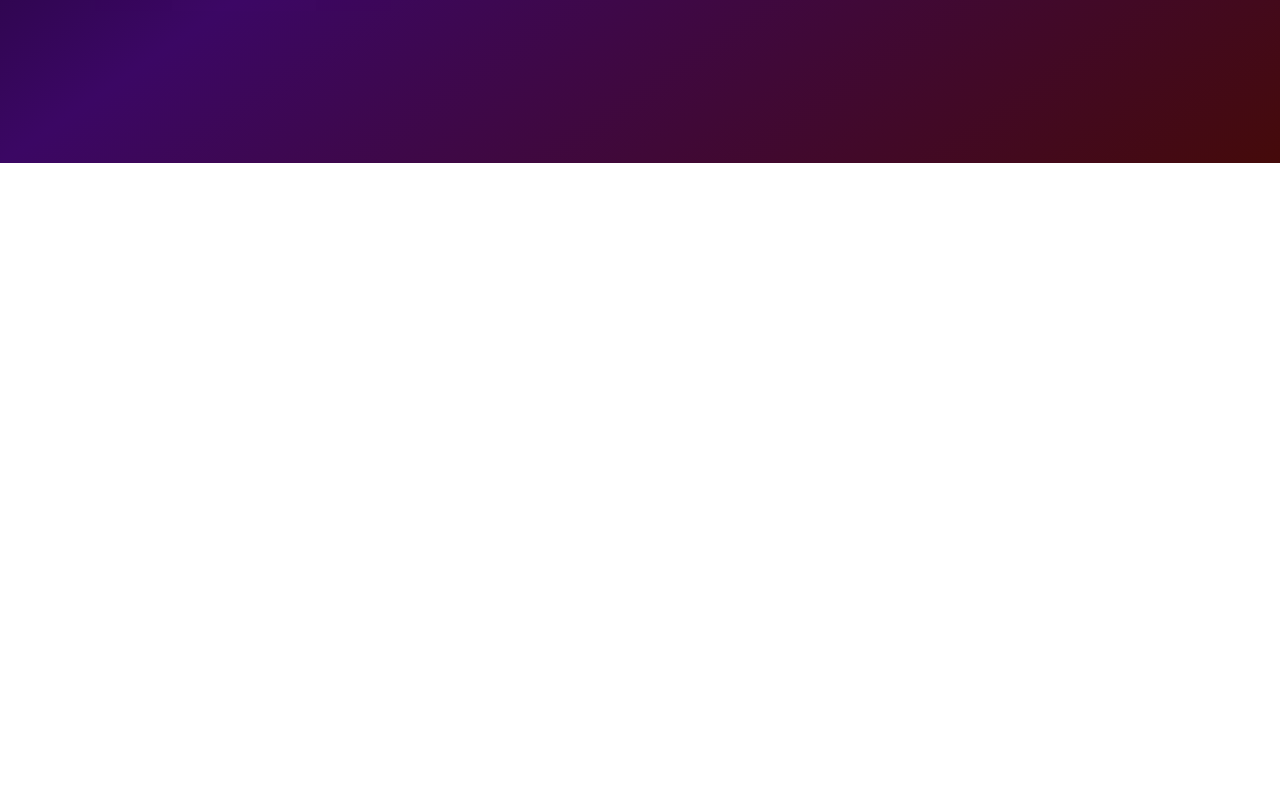
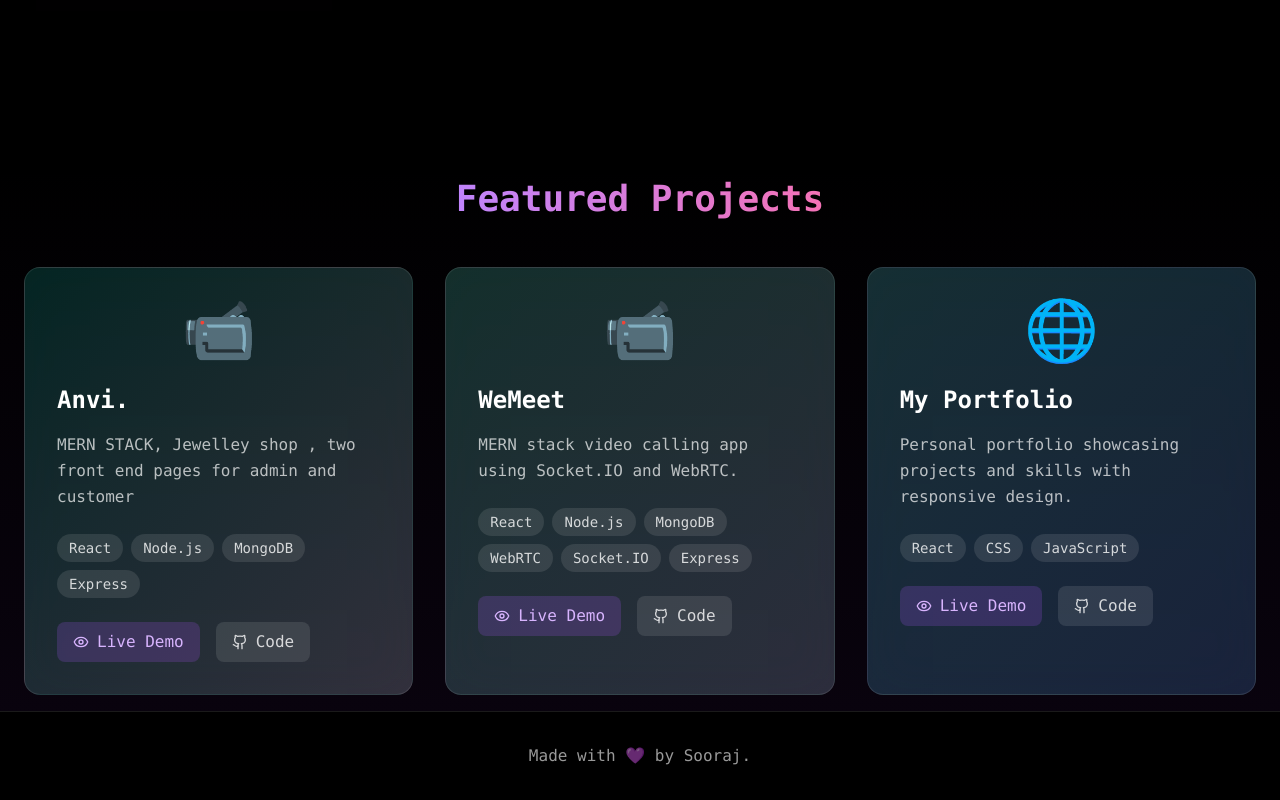
Before and after one commit to sooraj4sure/Portfolio2, a React (Vite) app: page / in a window 1280 px wide. Shown: the part 717-1517 px from the top of the page. Before the commit the page ends 880 px from the top, so only its background shows below. Built offline with nearby package versions, Linux system fonts and the light colour scheme.

Commit message:
Project live link added

```diff
--- a/src/App.jsx
+++ b/src/App.jsx
@@ -107,12 +107,11 @@ const App = () => {
 
   return (
     <div
-      className="min-h-screen bg-gradient-to-br from-black via-purple-950 to-red-950 text-white overflow-x-hidden"
-    >
+      className="min-h-screen bg-black text-green-500 overflow-x-hidden font-mono">
       {/* Custom Cursor - only on desktop */}
       {showCursor && (
         <div
-          className="fixed w-6 h-6 bg-gradient-to-r from-purple-400 to-pink-400 rounded-full pointer-events-none z-50 mix-blend-difference transition-transform duration-150 ease-out"
+          // className="fixed w-6 h-6 bg-gradient-to-r from-purple-400 to-pink-400 rounded-full pointer-events-none z-50 mix-blend-difference transition-transform duration-150 ease-out"
           style={{
             left: mousePosition.x - 12,
             top: mousePosition.y - 12,
@@ -131,13 +130,13 @@ const App = () => {
       <main className="pt-20">{renderActiveSection()}</main>
 
       {/* Footer (commented for now) */}
-      {/* <footer className="bg-black/20 backdrop-blur-xl border-t border-white/10 py-8">
+      <footer className="bg-black/20 backdrop-blur-xl border-t border-white/10 py-8">
         <div className="max-w-7xl mx-auto px-6 text-center">
           <p className="text-white/60">
-            Made with 💜 by Sooraj • © 2025 All rights reserved
+            Made with 💜 by Sooraj.
           </p>
         </div>
-      </footer> */}
+      </footer>
     </div>
   );
 };
--- a/src/components/HomeSection.jsx
+++ b/src/components/HomeSection.jsx
@@ -1,40 +1,61 @@
+
 import React from "react";
 import { motion } from "framer-motion";
-import { Mail, Download, Contact } from "lucide-react";
+import { Mail, Eye, Github } from "lucide-react";
 import { Link } from 'react-router-dom';
 import devImg from "../assets/Luffy1.png";
 
-const HomeSection = ({ typewriterText }) => (
+const HomeSection = ({ typewriterText }) => {
+  // Select first 3 projects from your projects data
+  const featuredProjects = [
+    {
+      id: 20,
+      name: "Anvi.",
+      description: "MERN STACK, Jewelley shop , two front end pages for admin and customer",
+      tech: ["React", "Node.js", "MongoDB", "Express"],
+      category: "MERN",
+      image: "📹",
+      color: "from-teal-500/20 to-blue-100/20",
+      link: "https://anvi-frontend.vercel.app/",
+      code: "https://github.com/sooraj4sure/anvi-frontend"
+    },
+    {
+      id: 5,
+      name: "WeMeet",
+      description: "MERN stack video calling app using Socket.IO and WebRTC.",
+      tech: ["React", "Node.js", "MongoDB", "WebRTC", "Socket.IO", "Express"],
+      category: "MERN",
+      image: "📹",
+      color: "from-teal-300/20 to-blue-200/20",
+      link: "https://we-meet-video-calling-app.vercel.app/",
+      code: "https://github.com/sooraj4sure/WeMeet-Video-calling-app-"
+    },
+    {
+      id: 14,
+      name: "My Portfolio",
+      description: "Personal portfolio showcasing projects and skills with responsive design.",
+      tech: ["React", "CSS", "JavaScript"],
+      category: "React",
+      image: "🌐",
+      color: "from-cyan-300/20 to-blue-400/20",
+      link: "https://sooraj-khaki.vercel.app/",
+      code: "https://github.com/sooraj4sure/Portfolio2"
+    }
+  ];
+
+  return (
+    <>
       <section className="min-h-screen flex items-center justify-center relative overflow-hidden">
-    {/* <div className="absolute inset-0 overflow-hidden">
-      {[...Array(20)].map((_, i) => (
-        <div
-          key={i}
-          className="absolute w-2 h-2 bg-purple-400/30 rounded-full animate-pulse"
-          style={{
-            left: `${Math.random() * 100}%`,
-            top: `${Math.random() * 100}%`,
-            animationDelay: `${Math.random() * 2}s`,
-            animationDuration: `${2 + Math.random() * 3}s`,
-          }}
-        />
-      ))}
-    </div> */}
-
         <div className="max-w-7xl mx-auto px-6 py-20 grid md:grid-cols-2 gap-12 items-center relative z-10">
           <div className="flex justify-center md:justify-start">
             <div className="relative group">
-          <div className=" rounded-full flex items-center justify-center text-8xl transform hover:scale-105 transition-all duration-500 hover:rotate-3 shadow-2xl shadow-purple-500">
-            {/* bg-gradient-to-br from-purple-500/20 to-pink-500/20 */}
-            {/* 👩‍💻  */}
+              <div className="rounded-full flex items-center justify-center text-8xl transform hover:scale-105 transition-all duration-500 hover:rotate-3 shadow-2xl shadow-purple-500">
                 <motion.img
                   src={devImg}
                   alt=""
                   className="w-80 h-auto shadow-2xl shadow-purple-500 rounded-md transition-transform duration-300 ease-in-out hover:scale-110"
-              //if you remove the shadow from image square box will remove
                 />
               </div>
-          {/* <div className="absolute bg-gradient-to-r from-purple-200 via-pink-200 to-white  opacity-20 blur-xl group-hover:opacity-40 transition-opacity duration-500"></div> */}
             </div>
           </div>
 
@@ -64,20 +85,102 @@ const HomeSection = ({ typewriterText }) => (
                 className="inline-block px-8 py-3 bg-gradient-to-r from-purple-500 to-pink-500 text-white font-semibold rounded-full hover:from-purple-600 hover:to-pink-600 transform hover:scale-105 transition-all duration-300 shadow-lg shadow-purple-500/25"
               >
                 <Mail className="inline mr-2" size={20} />
-            Hire Me
+                Contact me
               </a>
-
-          {/* <a
-            href="https://api.whatsapp.com/send/?phone=918920078883&text&type=phone_number&app_absent=0"
-            className="px-8 py-3 border border-white/20 text-white font-semibold rounded-full hover:bg-white/10 transform hover:scale-105 transition-all duration-300 inline-flex items-center"
-          >
-            <Contact className="inline mr-2" size={20} />
-            Contact me
-          </a> */}
             </div>
           </div>
         </div>
       </section>
+
+      {/* Featured Projects Section */}
+      <section className="py-4 bg-gradient-to-b from-black/0 to-purple-900/10">
+        <div className="max-w-7xl mx-auto px-6">
+          <motion.h2
+            className="text-3xl md:text-4xl font-bold text-white mb-12 text-center"
+            initial={{ opacity: 0, y: 20 }}
+            whileInView={{ opacity: 1, y: 0 }}
+            transition={{ duration: 0.5 }}
+            viewport={{ once: true }}
+          >
+            <span className="bg-gradient-to-r from-purple-400 to-pink-400 bg-clip-text text-transparent">
+              Featured Projects
+            </span>
+          </motion.h2>
+
+          <div className="grid md:grid-cols-2 lg:grid-cols-3 gap-8">
+            {featuredProjects.map((project) => (
+              <motion.div
+                key={project.id}
+                className={`group relative bg-gradient-to-br ${project.color} backdrop-blur-xl rounded-2xl p-8 border border-white/10 hover:border-purple-400/50 transition-all duration-500 hover:scale-[1.02] hover:-translate-y-2 cursor-pointer`}
+                initial={{ opacity: 0, y: 20 }}
+                whileInView={{ opacity: 1, y: 0 }}
+                transition={{ duration: 0.5, delay: 0.1 * project.id }}
+                viewport={{ once: true }}
+              >
+                <div className="text-6xl mb-6 text-center group-hover:scale-110 transition-transform duration-300">
+                  {project.image}
+                </div>
+
+                <h3 className="text-2xl font-bold text-white mb-4 group-hover:text-purple-300 transition-colors duration-300">
+                  {project.name}
+                </h3>
+
+                <p className="text-white/70 mb-6 leading-relaxed">
+                  {project.description}
+                </p>
+
+                <div className="flex flex-wrap gap-2 mb-6">
+                  {project.tech.map((tech, index) => (
+                    <span
+                      key={index}
+                      className="px-3 py-1 bg-white/10 text-white/80 rounded-full text-sm font-medium"
+                    >
+                      {tech}
+                    </span>
+                  ))}
+                </div>
+
+                <div className="flex gap-4">
+                  <a
+                    href={project.link}
+                    target="_blank"
+                    rel="noopener noreferrer"
+                    className="flex items-center px-4 py-2 bg-purple-500/20 text-purple-300 rounded-lg hover:bg-purple-500/30 transition-all duration-300"
+                  >
+                    <Eye size={16} className="mr-2" />
+                    Live Demo
+                  </a>
+
+                  {project.code && (
+                    <a
+                      href={project.code}
+                      target="_blank"
+                      rel="noopener noreferrer"
+                      className="flex items-center px-4 py-2 bg-white/10 text-white/80 rounded-lg hover:bg-white/20 transition-all duration-300"
+                    >
+                      <Github size={16} className="mr-2" />
+                      Code
+                    </a>
+                  )}
+                </div>
+
+                <div className="absolute inset-0 bg-gradient-to-br from-purple-500/20 to-pink-500/20 rounded-2xl opacity-0 group-hover:opacity-100 transition-opacity duration-500 pointer-events-none"></div>
+              </motion.div>
+            ))}
+          </div>
+
+          {/* <div className="text-center mt-12">
+            <a
+              to="/projects"
+              className="inline-block px-6 py-3 border border-purple-400 text-purple-400 font-medium rounded-full hover:bg-purple-400/10 transition-colors duration-300"
+            >
+              View All Projects
+            </a>
+          </div> */}
+        </div>
+      </section>
+    </>
   );
+};
 
 export default HomeSection;
--- a/src/components/Navbar.jsx
+++ b/src/components/Navbar.jsx
@@ -10,7 +10,7 @@ const Navbar = ({ activeSection, setActiveSection, isMenuOpen, setIsMenuOpen })
       <div className="max-w-7xl mx-auto px-6 py-4">
         <div className="flex justify-between items-center">
           <div className="text-2xl font-bold bg-gradient-to-r from-purple-400 to-pink-400 bg-clip-text text-transparent">
-            Sooraj4Sure
+            Sooraj
           </div>
 
           {/* Desktop Navigation */}
--- a/src/main.jsx
+++ b/src/main.jsx
@@ -2,10 +2,13 @@ import { StrictMode } from 'react'
 import { createRoot } from 'react-dom/client'
 import './index.css'
 import App from './App.jsx'
+import { BrowserRouter } from 'react-router-dom'
 
 createRoot(document.getElementById('root')).render(
   <StrictMode>
 
+    <BrowserRouter>
     <App />
+    </BrowserRouter>
   </StrictMode>,
 )
```
Lines whose indentation alone changed are shown as unchanged.
